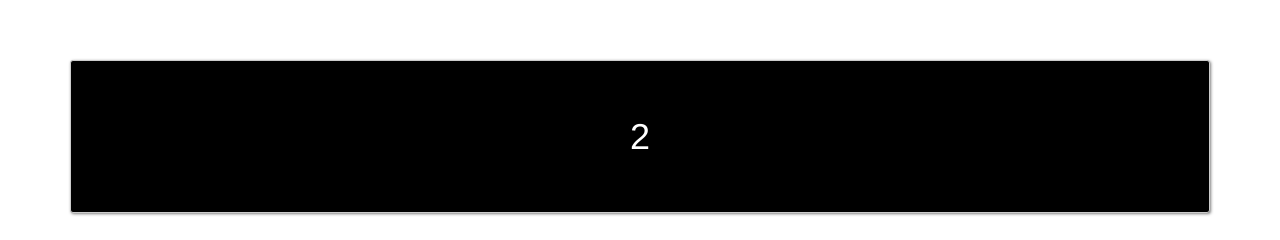
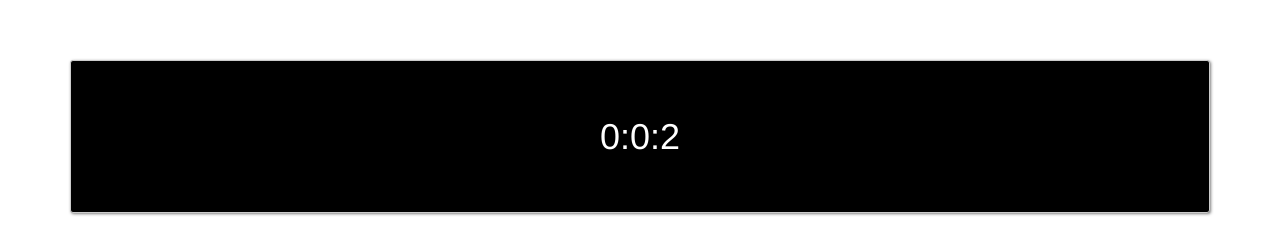
Before and after one commit to TERASAKIKOKI/Stopwatch, a plain HTML site: page index.html in a window 1280 px wide. Both pictures are taken after a click on the button "START". Shown: the top 240 px of the page. Drawn offline with nearby package versions, Linux system fonts and the light colour scheme.

Commit message:
秒数の追加

```diff
--- a/index.html
+++ b/index.html
@@ -34,13 +34,30 @@
       setInterval(goTimer, 10); //間隔指定してプログラムを実行する　間隔は1/1000秒ごとに
     });
 
+    var addZero = function(value) {
+      if (value < 10) {
+        value + '0' + value;
+      }
+      return value;
+    }
+
     var goTimer = function() {
         var now = new Date();
 
         var milli = now.getTime() - start.getTime();
         var seconds = Math.floor(milli / 1000);  //floorは小数を以下表示しないで、整数を表示するメソッド
+        var minutes = Math.floor(seconds / 60); //分の表示
+        var hours = Math.floor(minutes / 60);  //時間の表示
 
-        document.getElementById('timer').innerHTML = seconds;
+        seconds = seconds - minutes * 60;
+        minutes = minutes - hours * 60;
+
+        hours = addZero(hours);
+        minutes = addZero(minutes);
+        seconds = addZero(seconds);
+
+
+        document.getElementById('timer').innerHTML = hours + ':' + minutes + ':' + seconds;
     }
 
 
```
